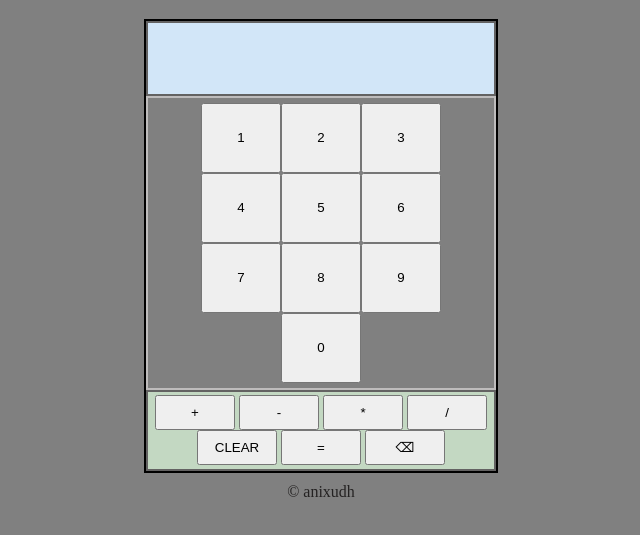
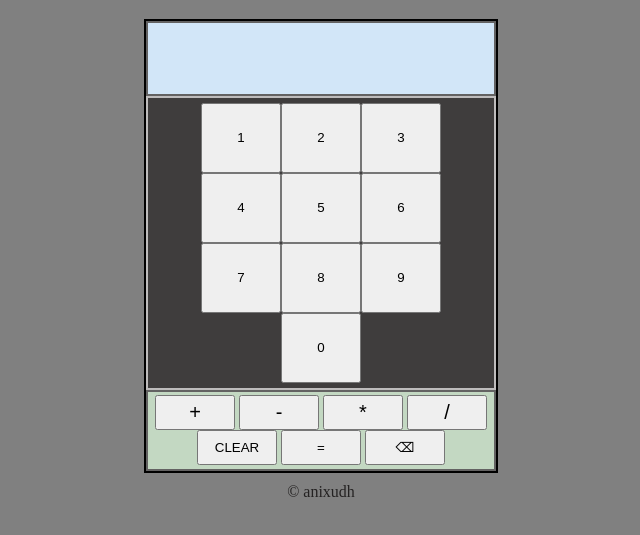
Before and after one commit to anixudh/calculator, a plain HTML site: page index.html in a window 1280 px wide. Shown: the part 61-596 px from the top of the page, without its empty margins (319-959 px from the left). Drawn offline with Linux system fonts and the light colour scheme.

Commit message:
changes to background and font size

```diff
--- a/styles.css
+++ b/styles.css
@@ -30,7 +30,7 @@ body{
     display: grid;
     grid-template-columns: auto auto auto;
     justify-content: center;
-    background-color: grey;
+    background-color: rgb(63, 61, 61);
     border: 2px solid rgb(190, 188, 188);
     padding: 5px;
     flex:60%
@@ -51,6 +51,7 @@ body{
 .mathOp > button{
     width:80px;
     height: 35px;
+    font-size: 20px;
 }
 
 .resOp > button{
```
